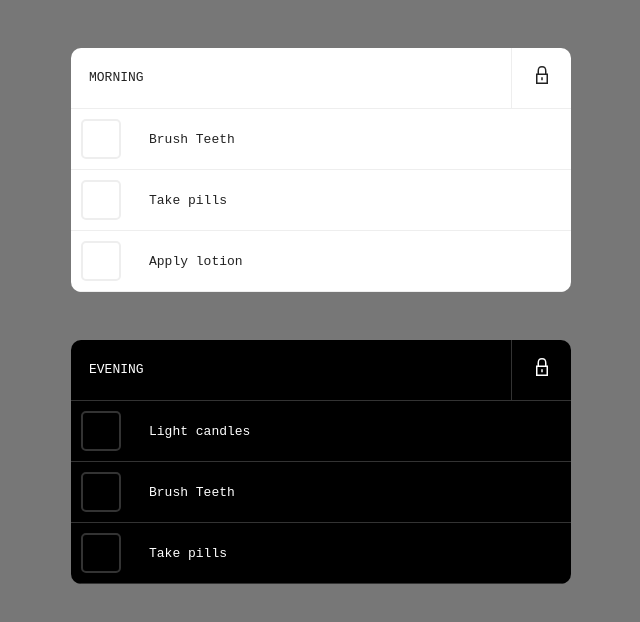
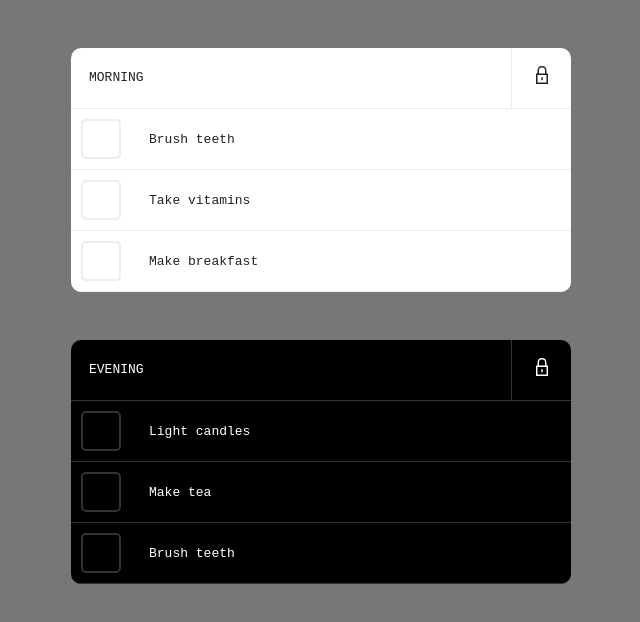
Before and after one commit to alextebbs/ritual, a React (Create React App) app: page / in a window 1280 px wide. Shown: the top 622 px of the page, without its empty margins (319-959 px from the left). Built offline with nearby package versions, Linux system fonts and the light colour scheme.

Commit message:
Change some data and restrict zooming

```diff
--- a/public/index.html
+++ b/public/index.html
@@ -3,7 +3,7 @@
   <head>
     <meta charset="utf-8" />
     <link rel="icon" href="%PUBLIC_URL%/favicon.ico" />
-    <meta name="viewport" content="width=device-width, initial-scale=1" />
+    <meta name="viewport" content="width=device-width, initial-scale=1.0, maximum-scale=1.0, user-scalable=no" />
     <meta name="theme-color" content="#000000" />
     <meta
       name="description"
--- a/src/data.json
+++ b/src/data.json
@@ -6,17 +6,17 @@
       "theme": "lightTheme",
       "tasks": [
         {
-          "name": "Brush Teeth",
+          "name": "Brush teeth",
           "completed": false,
           "id": "3"
         },
         {
-          "name": "Take pills",
+          "name": "Take vitamins",
           "completed": false,
           "id": "4"
         },
         {
-          "name": "Apply lotion",
+          "name": "Make breakfast",
           "completed": false,
           "id": "5"
         }
@@ -33,12 +33,12 @@
           "id": "6"
         },
         {
-          "name": "Brush Teeth",
+          "name": "Make tea",
           "completed": false,
           "id": "7"
         },
         {
-          "name": "Take pills",
+          "name": "Brush teeth",
           "completed": false,
           "id": "8"
         }
```
Also changed, not shown: 7 other files (tests, documents, lock files or other folders).
